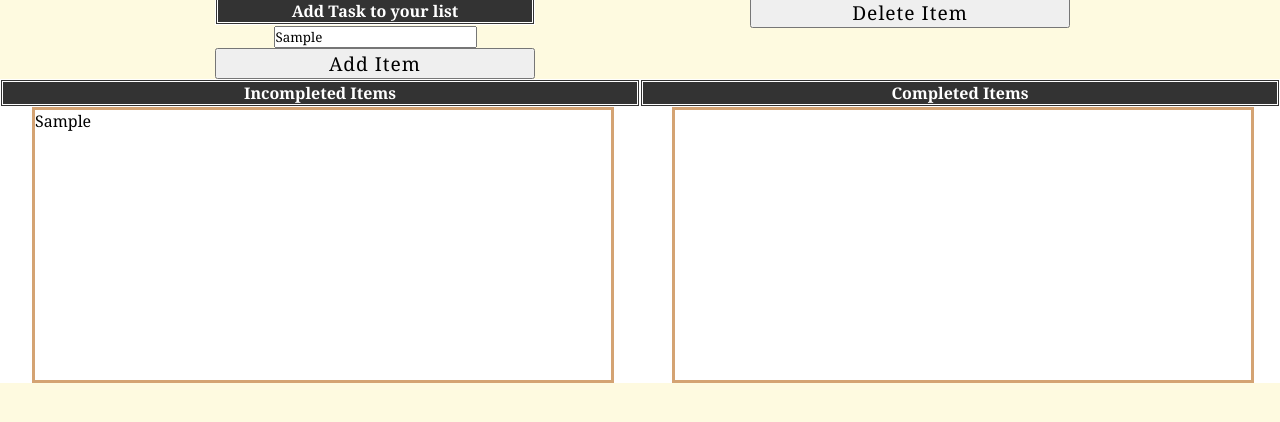
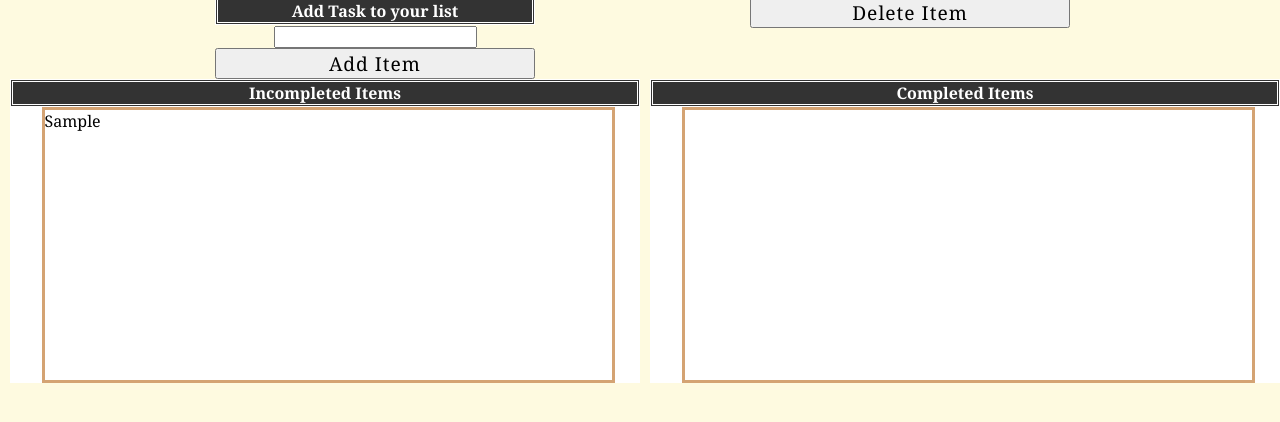
Before and after one commit to Shivani2224/To-Do-List, a plain HTML site: page index.html in a window 1280 px wide. Both pictures are taken after typing "Sample" into the empty fields and a click on the button "Add Item". Shown: the part 46-468 px from the top of the page. Drawn offline with Linux system fonts and the light colour scheme.

Commit message:
some changes

```diff
--- a/index.html
+++ b/index.html
@@ -18,7 +18,7 @@
             <h4>
                 Add Task to your list
             </h4>
-            <input type="text" id="input" >
+            <input type="text" id="input">
             <button id="add">Add Item</button>
         </div>
         <div class="delete">
@@ -38,7 +38,9 @@
         <div class="completed-items">
             <h4>Completed Items</h4>
             <div id="completed-lists" class="completed-lists">
+                <ul id="completed-task-list" class="task-list">
 
+                </ul>
             </div>
         </div>
     </div>
--- a/script.js
+++ b/script.js
@@ -8,9 +8,12 @@ const addItemHandler = () => {
     outputElement.textContent = userInput;
     taskList.appendChild(outputElement);
     console.log(outputElement);
+    document.getElementById("input").value = "";
   } else {
     alert("Please enter text in task list");
   }
 };
 
+
+
 additem.addEventListener("click", addItemHandler);
--- a/style.css
+++ b/style.css
@@ -66,11 +66,24 @@ h4 {
 .remaning-items,
 .completed-items {
   background-color: white;
-  width: 100%;
+  width: 50%;
   height: fit-content;
+  margin-left: 10px;
 }
 ul {
-  list-style-type: square;
   word-wrap: break-word;
   margin-right: 10px;
 }
+
+ul li::before {
+  display: inline-block;
+  width: 1em;
+  margin-left: -1em;
+}
+
+li:hover,
+li:active {
+  font-size: 120%;
+  cursor: pointer;
+
+}
```
